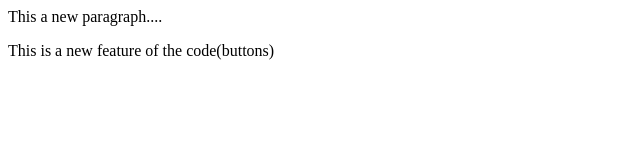
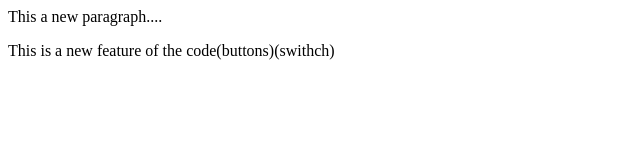
Before and after one commit to morshedurrigan/LocalRepo, a plain HTML site: page index.html in a window 1280 px wide. Shown: the full height of the page, 0-640 px from the left. Drawn offline with Linux system fonts and the light colour scheme.

Commit message:
feature2 switch

```diff
--- a/index.html
+++ b/index.html
@@ -2,5 +2,5 @@
     This a new paragraph....
 </p>
 <p>
-    This is a new feature of the code(buttons)
+    This is a new feature of the code(buttons)(swithch)
 </p>
```
